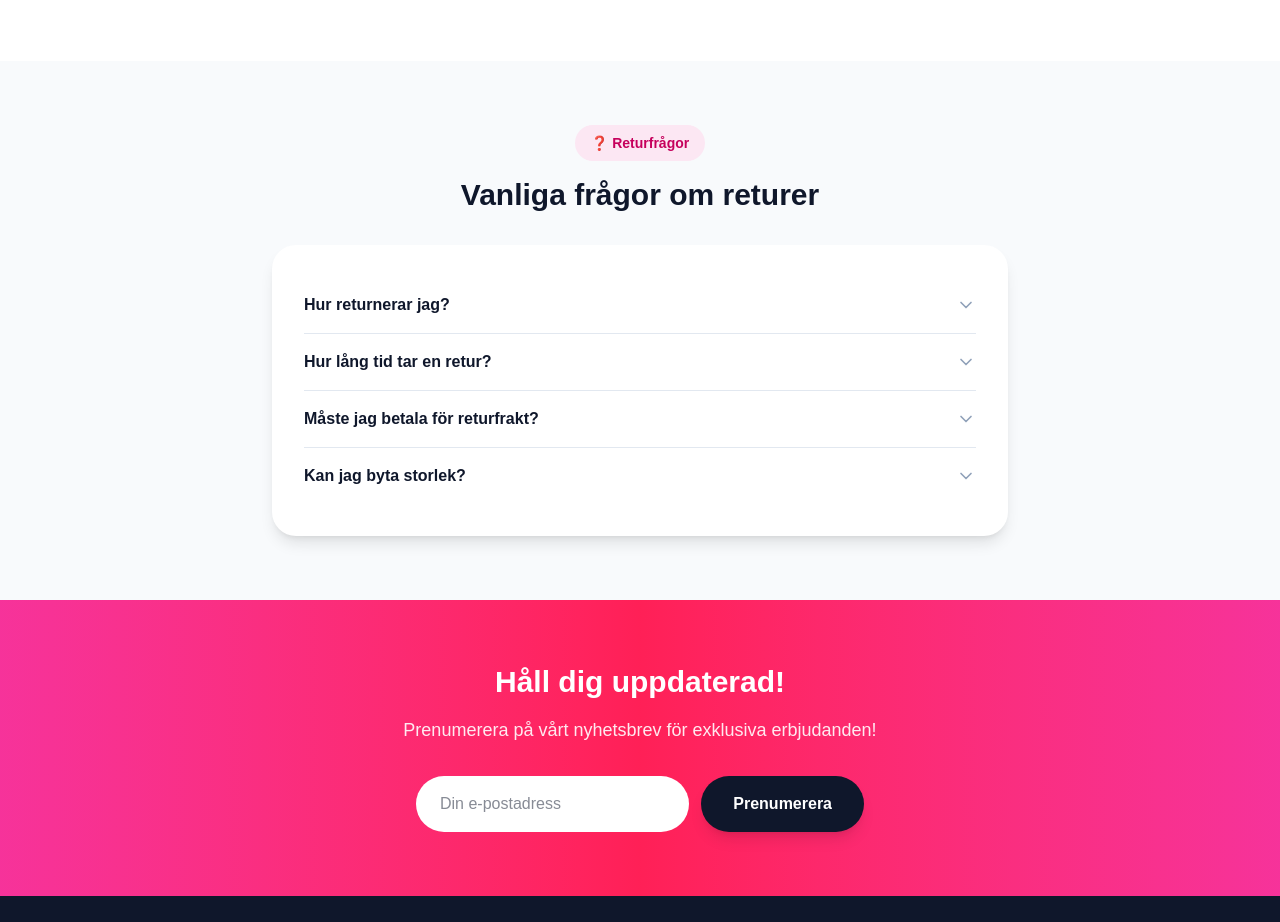
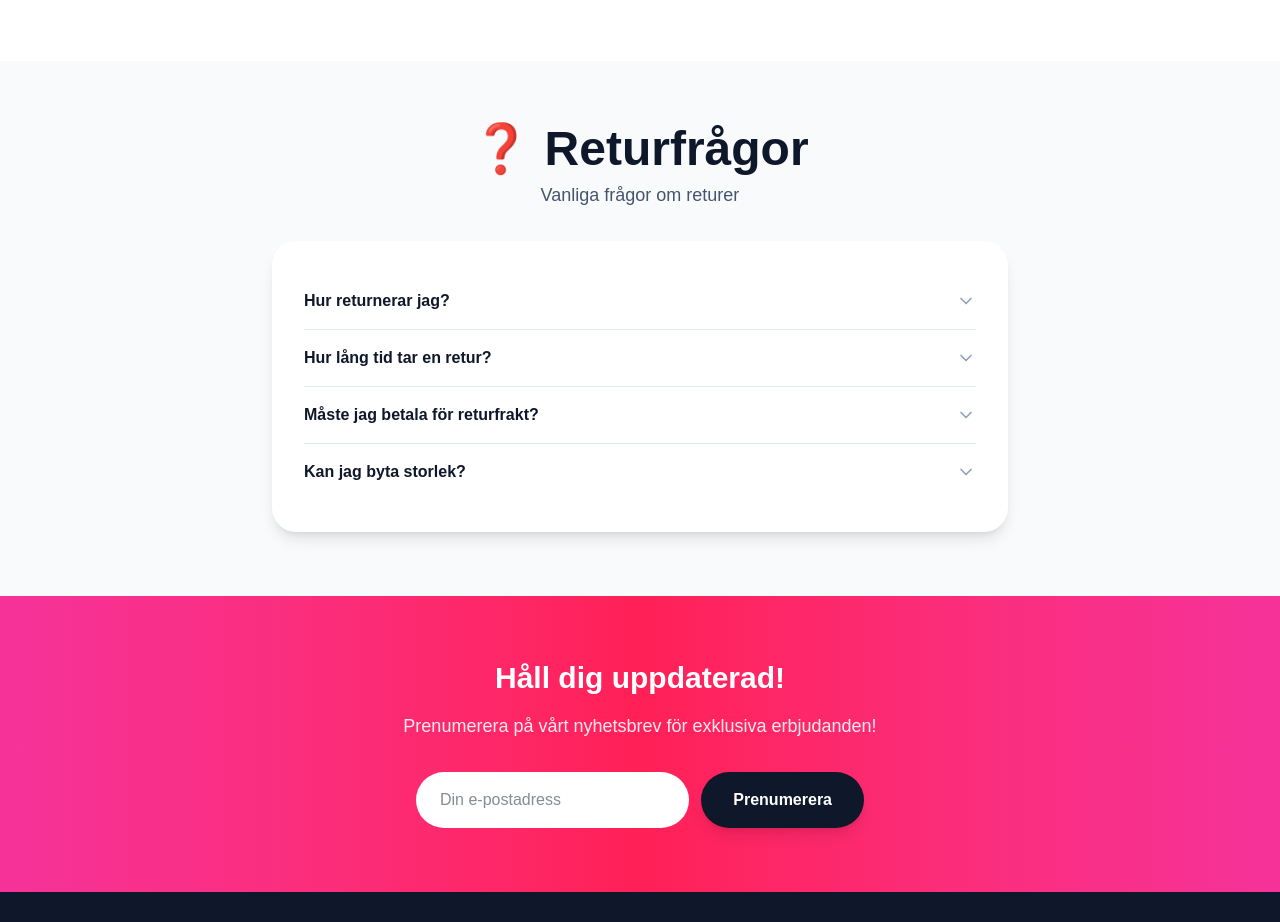
Before and after one commit to adrianfolkeson/rockn-socks, a Next.js app: page / in a window 1280 px wide. Shown: the part 5600-6522 px from the top of the page. Built offline with nearby package versions, Linux system fonts and the light colour scheme.

Commit message:
Bigger black text for FAQ header, smaller subtitle

```diff
--- a/src/app/page.tsx
+++ b/src/app/page.tsx
@@ -953,10 +953,10 @@ function MainContent() {
       <section className="py-16 bg-slate-50">
         <div className="max-w-3xl mx-auto px-4">
           <div className="text-center mb-8">
-            <div className="inline-flex items-center gap-2 bg-pink-100 text-pink-700 px-4 py-2 rounded-full text-sm font-bold mb-4">
+            <h2 className="text-4xl lg:text-5xl font-black text-slate-900 mb-2">
               ❓ {txt.returnFAQ}
-            </div>
-            <h2 className="text-3xl font-bold text-slate-900">{txt.faqTitle}</h2>
+            </h2>
+            <p className="text-lg text-slate-600">{txt.faqTitle}</p>
           </div>
 
           <div className="bg-white rounded-3xl p-6 md:p-8 shadow-lg">
```
